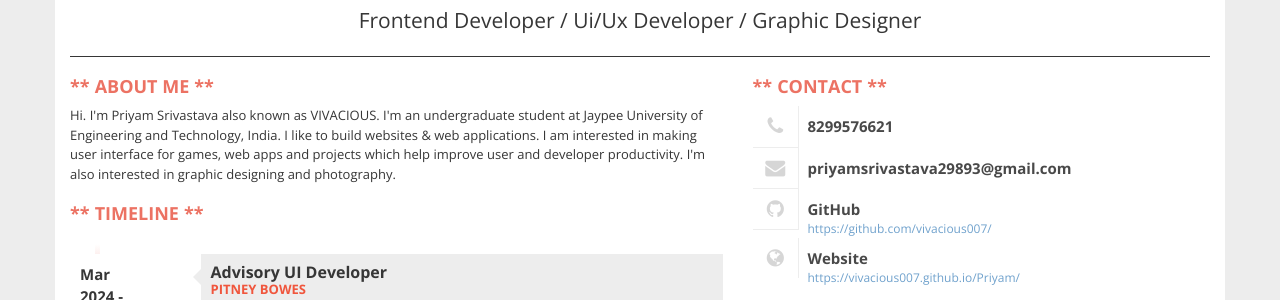
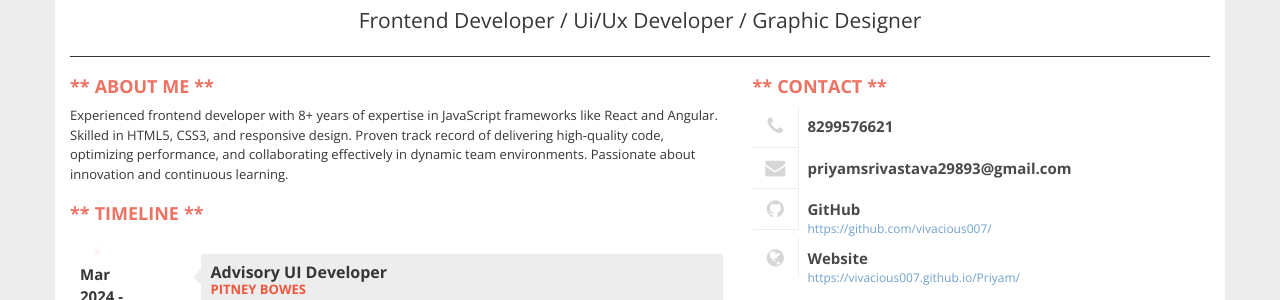
Before and after one commit to vivacious007/vivacious007.github.io, a Jekyll site: the page built from index.html, in a window 1280 px wide. Shown: the part 216-516 px from the top of the page. Built offline with Jekyll 4.4.1, drawn with Linux system fonts in a browser that asks for light colours; nearby versions of some CDN libraries.

Commit message:
Update about.yml

```diff
--- a/_data/about.yml
+++ b/_data/about.yml
@@ -1 +1 @@
-Hi. I'm Priyam Srivastava also known as VIVACIOUS. I'm an undergraduate student at Jaypee University of Engineering and Technology, India. I like to build websites & web applications. I am interested in making user interface for games, web apps and projects which help improve user and developer productivity. I'm also interested in graphic designing and photography.
+Experienced frontend developer with 8+ years of expertise in JavaScript frameworks like React and Angular. Skilled in HTML5, CSS3, and responsive design. Proven track record of delivering high-quality code, optimizing performance, and collaborating effectively in dynamic team environments. Passionate about innovation and continuous learning.
```
